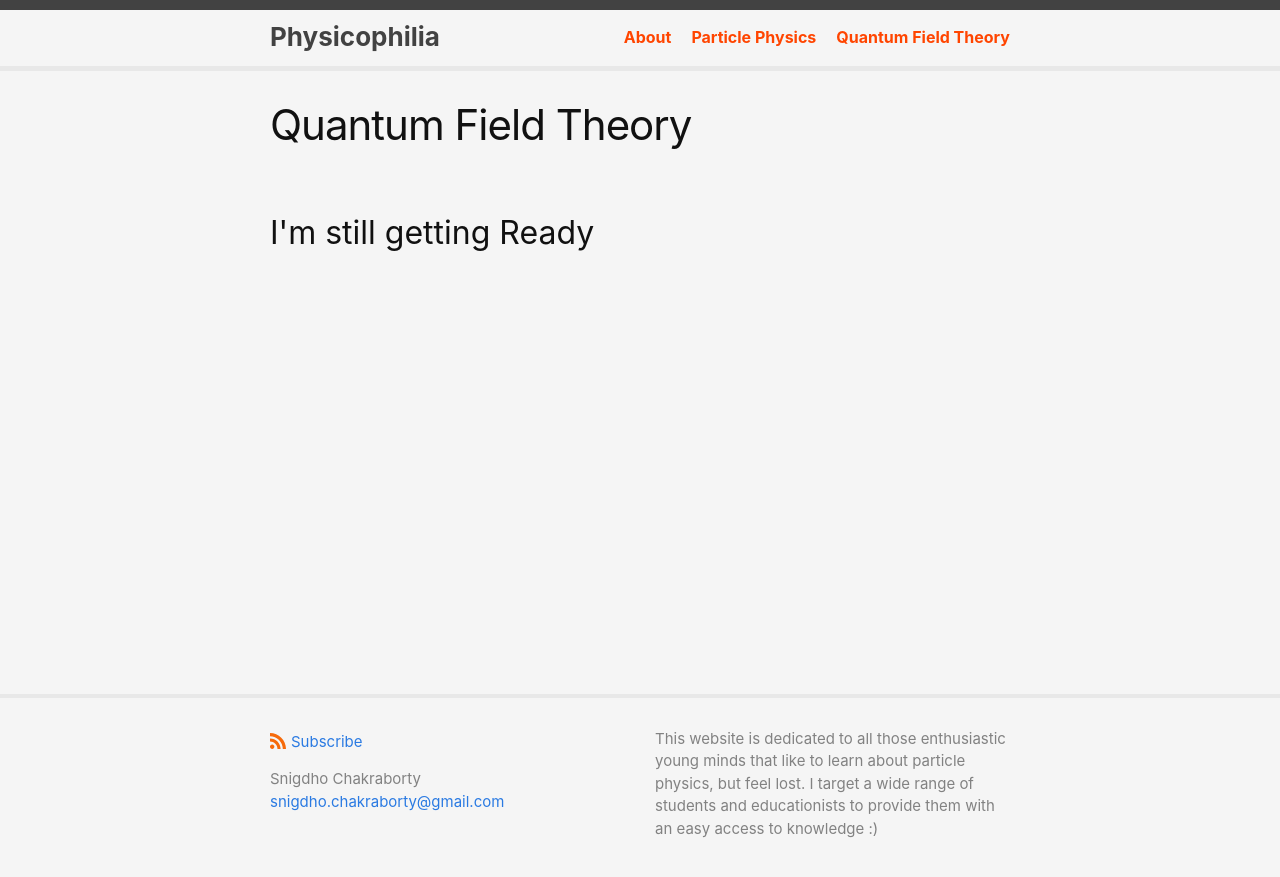
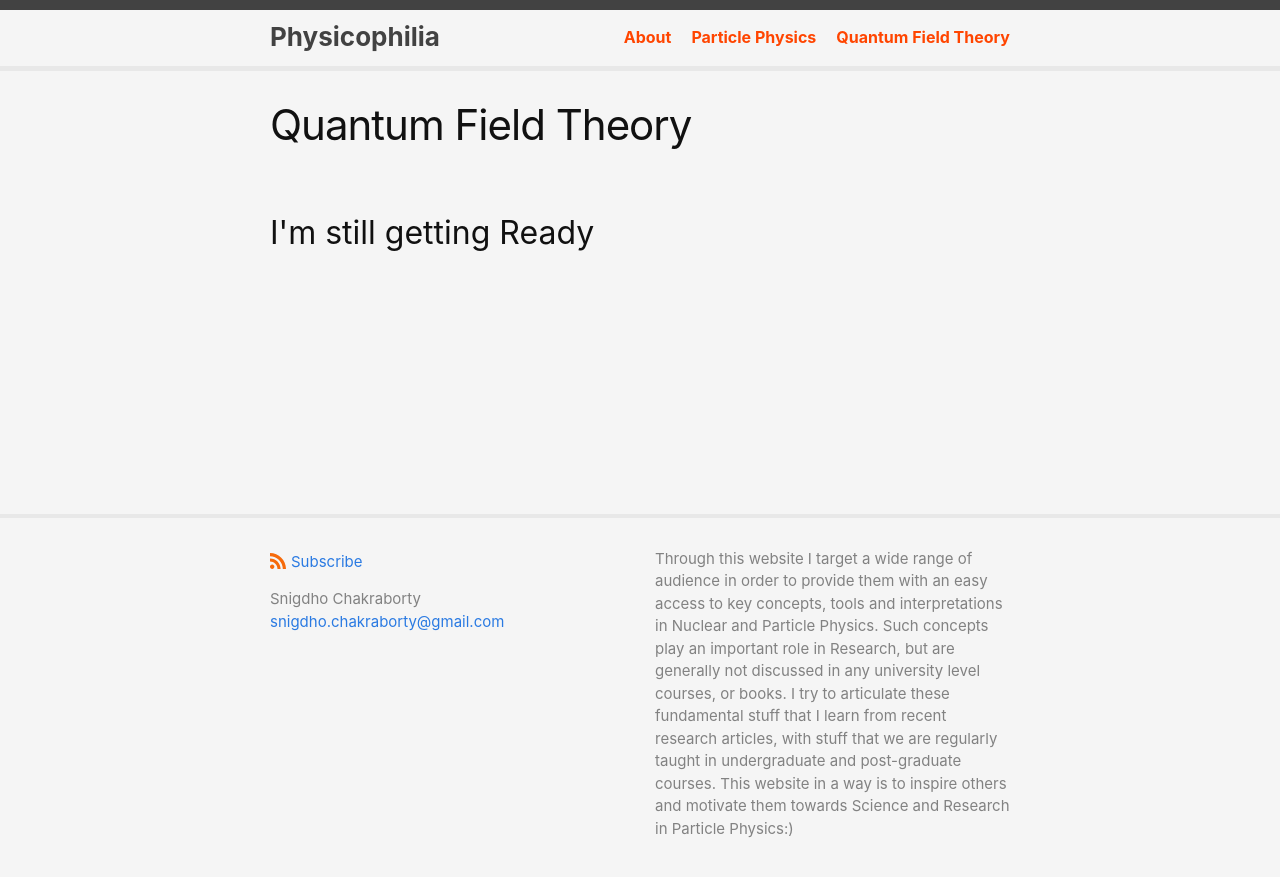
Before and after one commit to snigdhochakraborty/snigdhochakraborty.github.io, a Jekyll site: the page built from qft.markdown, in a window 1280 px wide. Shown: the top 877 px of the page. Built offline with Jekyll 4.4.1, drawn with Linux system fonts in a browser that asks for light colours.

Commit message:
Update _config.yml

```diff
--- a/_config.yml
+++ b/_config.yml
@@ -23,9 +23,10 @@ author:
     name: Snigdho Chakraborty
     email: snigdho.chakraborty@gmail.com
 description: >- # this means to ignore newlines until "baseurl:"
-  This website is dedicated to all those enthusiastic young minds that like to learn about
-  particle physics, but feel lost. I target a wide range of students and educationists to provide them with an easy access to
-  knowledge :)
+  Through this website I target a wide range of audience in order to provide them with an easy access to key concepts, tools and interpretations in Nuclear and Particle Physics.
+  Such concepts play an important role in Research, but are generally not discussed in any university level courses, or books. I try to articulate these fundamental
+  stuff that I learn from recent research articles, with stuff that we are regularly taught in undergraduate and post-graduate courses. This website in a way is to inspire others
+  and motivate them towards Science and Research in Particle Physics:)
 baseurl: "" # the subpath of your site, e.g. /blog
 url: "" # the base hostname & protocol for your site, e.g. http://snigdhos.com
 #github_username:  snigdhochakraborty
```
